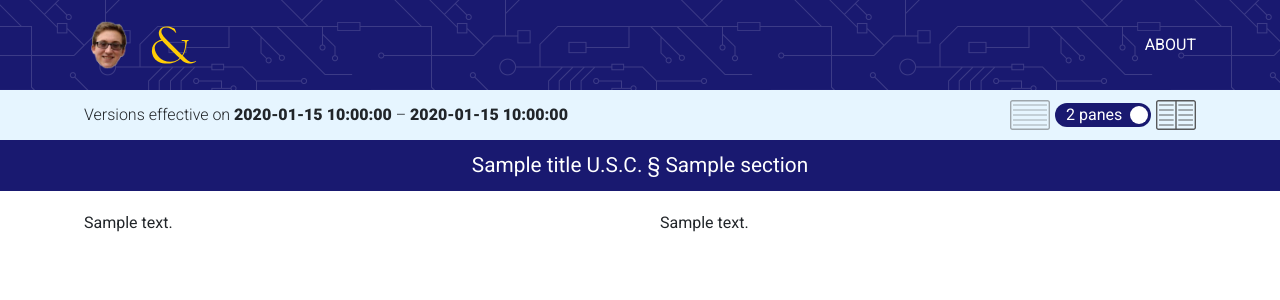
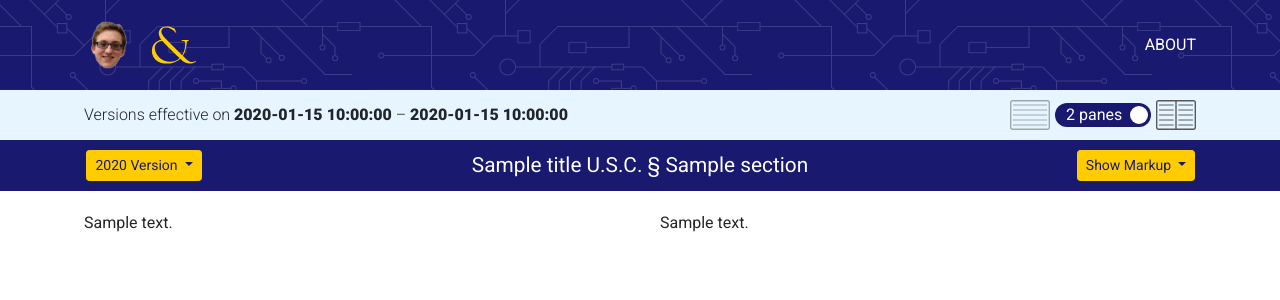
Before and after one commit to JOLTHacks/frontend, a Flask app: template app/templates/diff.html in a window 1280 px wide. Shown: the top 300 px of the page. Run offline with Flask 2, Linux system fonts and the light colour scheme; the template is opened without the code that fills it: most values are stand-ins (such as "Sample title", 1, 10 or a date in 2020); style sheets or scripts are compiled from the project's sources; some libraries are stand-ins or nearby versions.

Commit message:
IS IT OVER???

```diff
--- a/app/static/css/diff.css
+++ b/app/static/css/diff.css
@@ -76,9 +76,14 @@ header#tools .header-container {
   background-color: #191970;
   color: white;
   text-align: center;
-  padding: 10 0 10 0;
+  padding: 10 calc(5vw + 20px);
   z-index: 50;
   position: relative;
+}
+
+.section-bar.two-pane-on {
+  display: flex;
+  justify-content: space-between;
 }
 
 .section-bar.fixed {
@@ -146,18 +151,26 @@ header#tools .header-container {
   padding-left: calc(5vw + 20px);
 }
 
-.section-content .item .add {
+.section-content .item.markup .add {
   color: green;
   text-decoration: underline;
   font-weight: bold;
   padding: 0 3px;
 }
 
-.section-content .item .delete {
+.section-content .item.markup .delete {
   color: red;
   text-decoration: line-through;
   font-weight: bold;
   padding: 0 3px;
+}
+
+.section-content .item.after .delete {
+  display: none;
+}
+
+.section-content .item.before .add {
+  display: none;
 }
 
 .section-content .item.full-width {
@@ -171,7 +184,12 @@ header#tools .header-container {
   }
 }
 
-.section-content .item.hidden {
+.dropdown {
+  width: 120px;
+  z-index: 75;
+}
+
+.hidden {
   display: none;
 }
 /*# sourceMappingURL=diff.css.map */
--- a/app/static/css/diff.scss
+++ b/app/static/css/diff.scss
@@ -56,9 +56,14 @@ header {
 	background-color: $jolt-blue;
 	color: white;
 	text-align: center;
-	padding: 10 0 10 0;
+	padding: 10 calc(5vw + 20px);
 	z-index: 50;
 	position: relative;
+
+	&.two-pane-on {
+		display:flex;
+		justify-content:space-between;
+	}
 
 	&.fixed {
 		position: fixed;
@@ -114,6 +119,7 @@ header {
 		&.left {
 			padding-left: calc(5vw + 20px);
 		}
+		&.markup {
 			.add {
 				color: green;
 				text-decoration: underline;
@@ -126,6 +132,17 @@ header {
 				font-weight: bold;
 				padding: 0 3px;
 			}
+		}
+		&.after {
+			.delete {
+				display:none;
+			}
+		}
+		&.before {
+			.add {
+				display:none;
+			}
+		}
 		&.full-width {
 			width:100%;
 			padding: 20;
@@ -134,9 +151,14 @@ header {
 				padding: 20 25%;
 			}
 		}
-		&.hidden {
-			display:none;
 	}
 }
 
+.dropdown {
+	width: 120px;
+	z-index: 75;
 }
+
+.hidden {
+	display:none;
+}
--- a/app/static/js/diff-compiled.js
+++ b/app/static/js/diff-compiled.js
@@ -710,9 +710,21 @@ $(function () {
 	// this variable will control whether 2 panes are visible
 	var twoPanes = true;
 	// set default view based on current screen size
-	if ($(window).width() <= screenMed) {
+	if ($(window).innerWidth() <= screenMed) {
 		twoPanes = false;
 	}
+
+	// onclick, change dropdown display to current selection
+	$(".left .dropdown-menu a").click(function(){
+		changeClauseDisplay('.left', $(this));
+	});
+
+	$(".right .dropdown-menu a").click(function(){
+		changeClauseDisplay('.right', $(this));
+	});
+
+	// initialize with before on left and markup class on right
+	defaultTwoPaneView();
 
 	// set proper screen display initially based on screen size
 	setPanes(twoPanes);
@@ -725,7 +737,7 @@ $(function () {
 
 	// if screen suddenly gets small, make sure only one column is vis
 	$(window).resize(function() {
-		if ($(window).width() <= screenMed) {
+		if ($(window).innerWidth() <= screenMed) {
 			twoPanes = false;
 		} else {
 			twoPanes = true;
@@ -738,13 +750,32 @@ $(function () {
 		if (!twoPanes) {
 			// hide the right column in the section content
 			$(".right").addClass("hidden");
-			// set left column width to 100%
-			$(".left").addClass("full-width");
+			// set left column width to 100% and show full markup
+			$(".left").addClass("full-width markup");
+			$(".left").removeClass("before after");
+			// hide dropdown selectors
+			$(".dropdown").each (function (i, btn) {
+				$(btn).addClass("hidden");
+			})
+			// set section bar view to basic
+			$(".section-bar").each (function (i, btn) {
+				$(btn).removeClass("two-pane-on");
+			})
 		} else {
 			// show right column in section content
 			$(".right").removeClass("hidden");
 			// set left column width to 50% again
 			$(".left").removeClass("full-width");
+			// show dropdown selectors
+			$(".dropdown").each (function (i, btn) {
+				$(btn).removeClass("hidden");
+			})
+			// set section bar view to 2 pane version
+			$(".section-bar").each (function (i, btn) {
+				$(btn).addClass("two-pane-on");
+			})
+			// show proper display
+			defaultTwoPaneView();
 		}
 		reindent();
 	}
@@ -763,6 +794,22 @@ $(function () {
 			$(clause).css("padding-left", currIndent + newIndent);
 		})
 	}
+
+	function changeClauseDisplay(side, clickedNode) {
+		$(".dropdown" + side).find('.selection').text(clickedNode.text());
+		$(".dropdown" + side).find('.selection').val(clickedNode.text());
+
+		var newClass = clickedNode.data("display");
+		$(".item" + side).each( function(i, clause) {
+			$(clause).removeClass("markup before after");
+			$(clause).addClass(newClass);
+		})
+	}
+
+	function defaultTwoPaneView() {
+		$("#leftInitial").click();
+		$("#rightInitial").click();
+	}
 });
 
 
--- a/app/templates/diff.html
+++ b/app/templates/diff.html
@@ -25,10 +25,31 @@
 <div class="main">
 	{% for each in diffs %}
 	<div class="section-bar">
+		<div class="dropdown left big-only">
+			<button class="btn btn-secondary btn-sm dropdown-toggle" type="button" id="dropdownMenuButton" data-toggle="dropdown" aria-haspopup="true"
+				aria-expanded="false">
+				<span class="selection"></span>
+			</button>
+			<div class="dropdown-menu" aria-labelledby="dropdownMenuButton">
+				<a class="dropdown-item" data-display="markup">Show Markup</a>
+				<a class="dropdown-item" data-display="before" id="leftInitial">{{ startYear }} Version</a>
+				<a class="dropdown-item" data-display="after">{{ endYear }} Version</a>
+			</div>
+		</div>
 		<p>{{ title }} U.S.C. &sect; {{ each.section }}</p>
+		<div class="dropdown right big-only">
+				<button class="btn btn-secondary btn-sm dropdown-toggle" type="button" id="dropdownMenuButton" data-toggle="dropdown" aria-haspopup="true"
+					aria-expanded="false">
+					<span class="selection"></span>
+				</button>
+				<div class="dropdown-menu" aria-labelledby="dropdownMenuButton">
+					<a class="dropdown-item" data-display="markup" id="rightInitial">Show Markup</a>
+					<a class="dropdown-item" data-display="before">{{ startYear }} Version</a>
+					<a class="dropdown-item" data-display="after">{{ endYear }} Version</a>
+				</div>
+			</div>
 	</div>
 	<div class="section-content">
-		<!-- ADD DROPDOWNS -->
 		{% for clause in each.text %}
 				<div class="left item" data-indent= "{{ clause.indentLevel }}">
 					{{ clause.markUpContent|safe }}
```
Also changed, not shown: app/static/js/diff.js (+51 -4 lines), 1 other file. Lines whose indentation alone changed are shown as unchanged.
